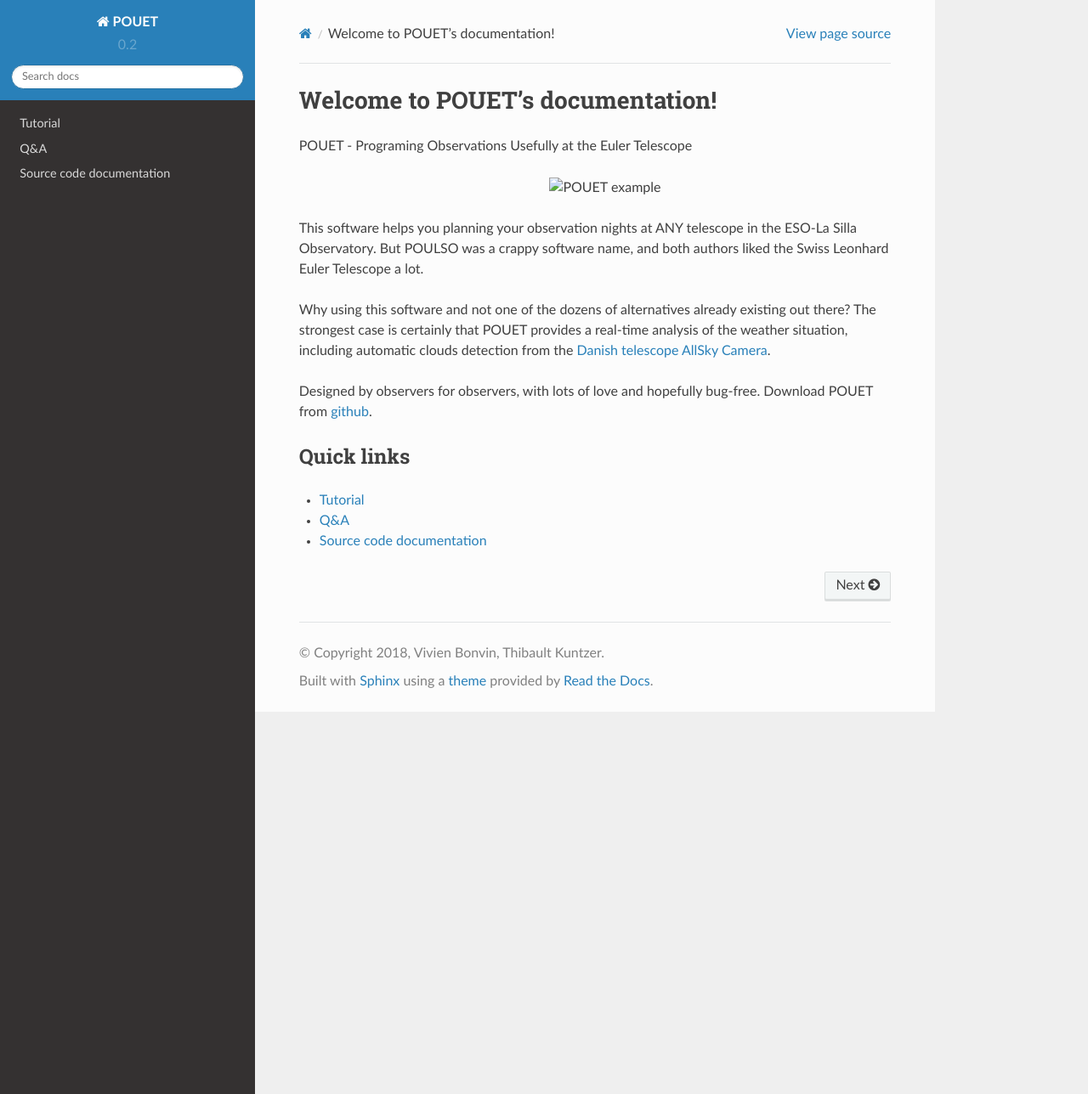
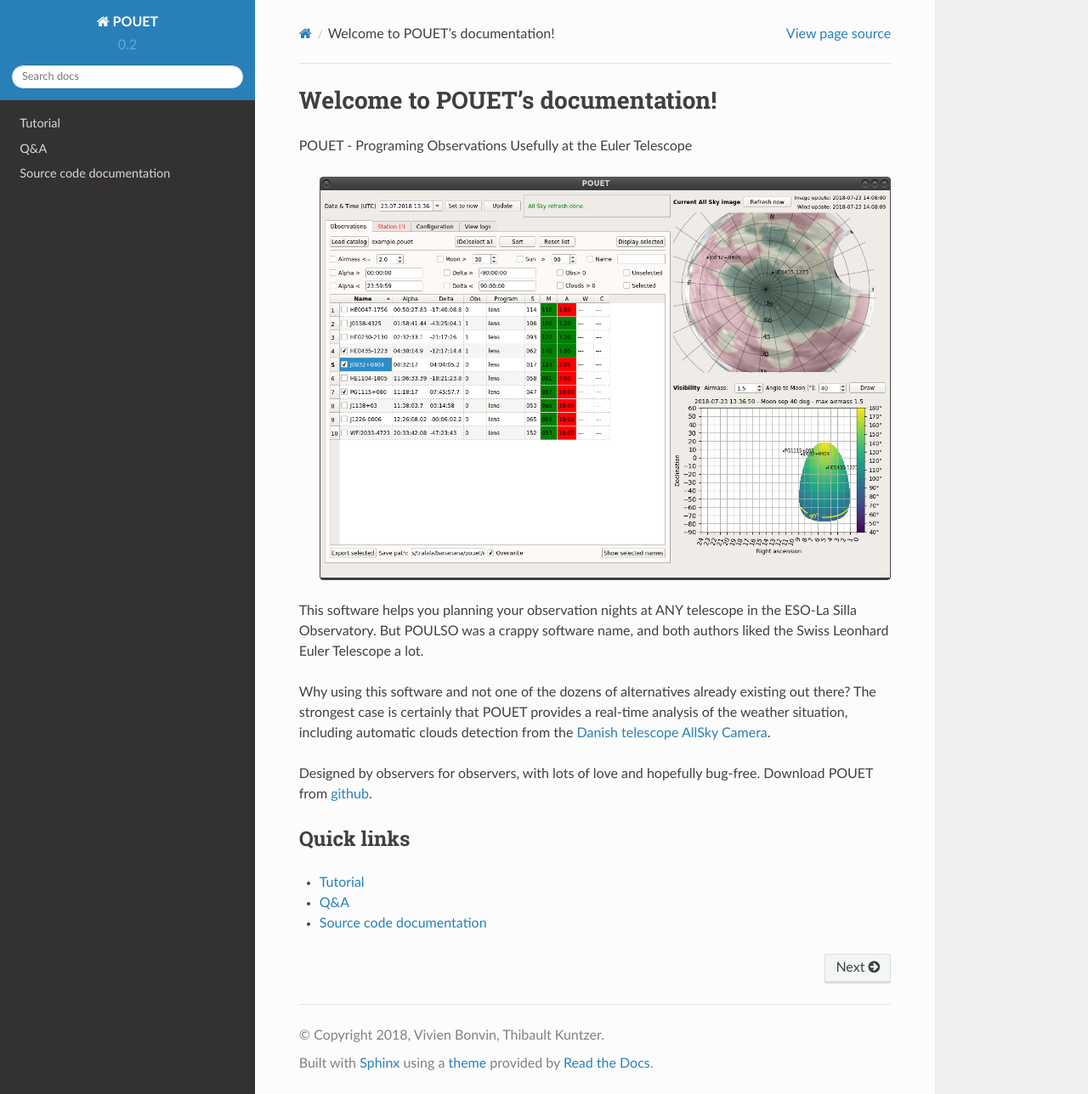
Before and after one commit to vbonvin/POUET, a Sphinx documentation site: the page built from docs/index.rst, in a window 1280 px wide and 1288 px high. Shown: the whole window at 85% size. Built offline with Sphinx 7.4.7 and the Read the Docs theme 2.0.0, drawn with Linux system fonts in a browser that asks for light colours; pages that are not in the unit, such as notebooks, are missing from menus.

Commit message:
fixing a wrong path

```diff
--- a/docs/index.rst
+++ b/docs/index.rst
@@ -9,7 +9,7 @@
 
 POUET - Programing Observations Usefully at the Euler Telescope
 
-  .. figure:: plots/POUET_welcomepage.png
+  .. figure:: source/tutorial/plots/POUET_welcomepage.png
     :align: center
     :alt: POUET example
     :figclass: align-center
```
